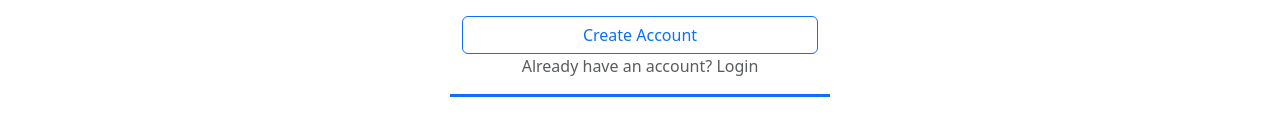
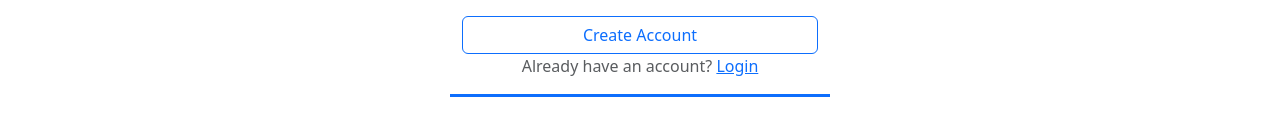
Before and after one commit to p134c0d3/railcar-app, an Angular app: page /create-user in a window 1280 px wide. Shown: the part 452-588 px from the top of the page. Built offline with nearby package versions, Linux system fonts and the light colour scheme.

Commit message:
fix: Edit Login and CreateUser Components

```diff
--- a/src/app/features/create-user/create-user.component.html
+++ b/src/app/features/create-user/create-user.component.html
@@ -51,7 +51,7 @@
         </div>
         <div class="d-grid">
           <div class="btn btn-outline-primary bg-medium">Create Account</div>
-          <p class="text-center text-muted">Already have an account? <a routerLink="/login">Login</a></p>
+          <p class="text-center text-muted">Already have an account? <a href="/login">Login</a></p>
         </div>
       </form>
     </div>
--- a/src/app/features/create-user/create-user.component.ts
+++ b/src/app/features/create-user/create-user.component.ts
@@ -1,16 +1,22 @@
 import { Component } from '@angular/core';
-import { FormControl, FormGroup, FormsModule, ReactiveFormsModule } from '@angular/forms';
+import {
+  FormControl,
+  FormGroup,
+  FormsModule,
+  ReactiveFormsModule,
+} from '@angular/forms';
 import { UserService } from '../../shared/user.service';
 import { Router } from '@angular/router';
 import { User } from '../../models/user';
 import { HttpClient, HttpClientModule } from '@angular/common/http';
+import { LoginComponent } from '../login/login.component';
 
 @Component({
   selector: 'app-create-user',
   standalone: true,
-  imports: [FormsModule, ReactiveFormsModule, HttpClientModule],
+  imports: [FormsModule, ReactiveFormsModule, HttpClientModule, LoginComponent],
   templateUrl: './create-user.component.html',
-  styleUrl: './create-user.component.scss'
+  styleUrl: './create-user.component.scss',
 })
 export class CreateUserComponent {
   user: User = {
@@ -20,8 +26,8 @@ export class CreateUserComponent {
     email: '',
     password: '',
     password_confirmation: '',
-    user_type: ''
-  }
+    user_type: '',
+  };
 
   createUserForm = new FormGroup({
     first_name: new FormControl(''),
@@ -29,10 +35,14 @@ export class CreateUserComponent {
     email: new FormControl(''),
     password: new FormControl(''),
     password_confirmation: new FormControl(''),
-    user_type: new FormControl('')
-  })
+    user_type: new FormControl(''),
+  });
 
-  constructor(private userService: UserService, private router: Router, private http: HttpClient) { }
+  constructor(
+    private userService: UserService,
+    private router: Router,
+    private http: HttpClient
+  ) {}
 
   onSubmit() {
     if (this.user.password === this.user.password_confirmation) {
@@ -43,7 +53,7 @@ export class CreateUserComponent {
         },
         error: (error) => {
           console.error('Error creating user:', error);
-        }
+        },
       });
     } else {
       console.log('Passwords do not match');
--- a/src/app/features/login/login.component.ts
+++ b/src/app/features/login/login.component.ts
@@ -1,23 +1,27 @@
 import { Component } from '@angular/core';
-import { FormControl, FormGroup, FormsModule, ReactiveFormsModule } from '@angular/forms';
+import {
+  FormControl,
+  FormGroup,
+  FormsModule,
+  ReactiveFormsModule,
+} from '@angular/forms';
 import { Router } from '@angular/router';
+import { CreateUserComponent } from '../create-user/create-user.component';
 @Component({
   selector: 'app-login',
   standalone: true,
-  imports: [FormsModule, ReactiveFormsModule],
+  imports: [FormsModule, ReactiveFormsModule, CreateUserComponent],
   templateUrl: './login.component.html',
-  styleUrl: './login.component.scss'
+  styleUrl: './login.component.scss',
 })
 export class LoginComponent {
   loginForm = new FormGroup({
     email: new FormControl(''),
     password: new FormControl(''),
-    passwordConfirmation: new FormControl('')
-  })
+    passwordConfirmation: new FormControl(''),
+  });
 
-  constructor(private router: Router) { }
+  constructor(private router: Router) {}
 
-onSubmit() {
-
+  onSubmit() {}
 }
-}
```
